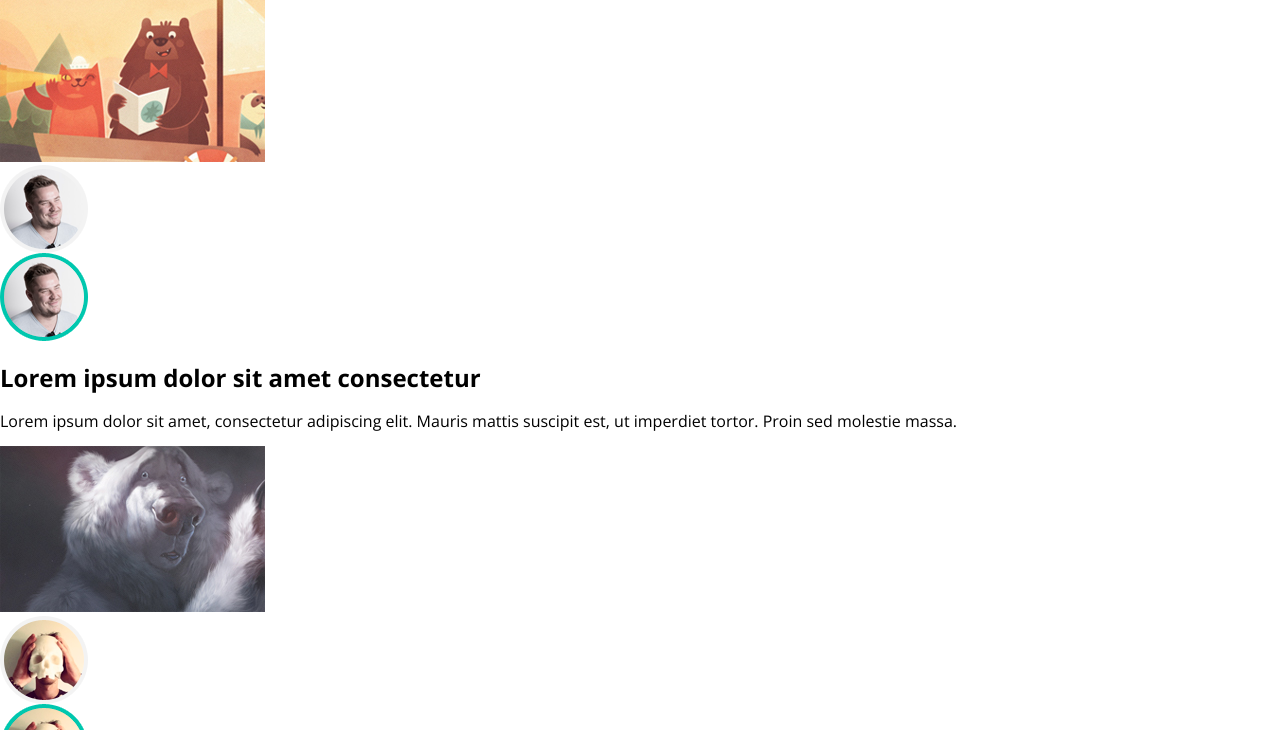
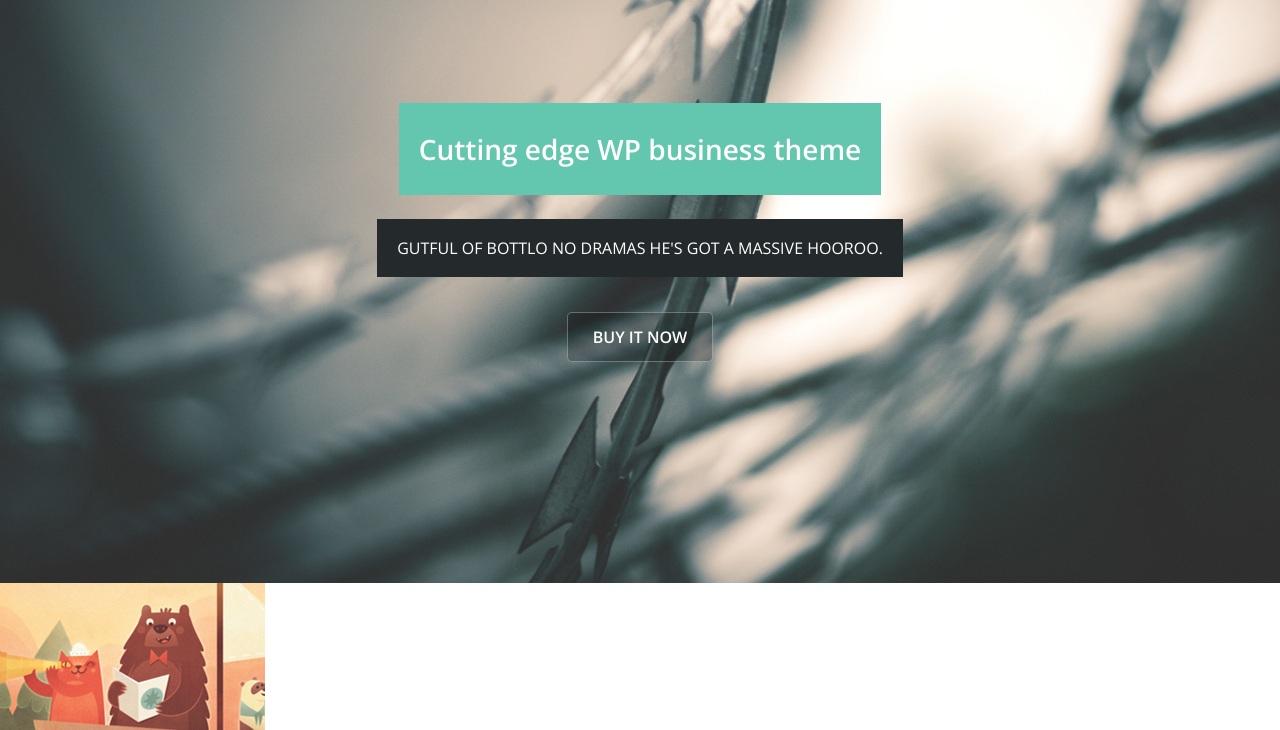
Before and after one commit to RianMarlon/Projeto-Final-Curso-Web-Design, a plain HTML site: page index.html in a window 1280 px wide. Shown: the part 607-1337 px from the top of the page. Drawn offline with nearby package versions, Linux system fonts and the light colour scheme.

Commit message:
Formatando com CSS a chamada principal, usando a classe hero

```diff
--- a/css/styles.css
+++ b/css/styles.css
@@ -2,6 +2,10 @@
 body{
     margin: 0;
     font-family: 'Open Sans', 'Sintony', sans-serif;
+}
+
+img{
+    max-width: 100%;
 }
 
 .header{
@@ -56,3 +60,49 @@ body{
 .header__nav a:hover{
     color: #63C6AE;
 }
+
+.hero{
+    height: 80vh;
+    padding: 40px 20px;
+    text-align: center;
+    background-image: url(../imagens/01.jpg);
+    background-size: cover;
+    display: flex;
+    flex-direction: column;
+    justify-content: center;
+    align-items: center;
+}
+
+.hero__title{
+    background-color: #63C6AE;
+    color: #FFF;
+    font-size: 28px;
+    font-weight: 600;
+    padding: 30px 20px;
+}
+
+.hero__title abbr{
+    text-decoration: none;
+}
+
+.hero__text{
+    background-color: #242A2C;
+    margin: 5px 30px 35px;
+    color: #FFF;
+    padding: 20px;
+    font-size: 16px;
+    text-transform: uppercase;
+}
+
+.hero__btn{
+    border: 1px solid rgba(255, 255, 255, 0.3);
+    background-color: rgba(0, 0, 0, 0.2);
+    border-radius: 5px;
+    padding: 15px 25px;
+    color: #FFF;
+    text-decoration: none;
+    font-size: none;
+    font-size: 16px;
+    font-weight: 600;
+    text-transform: uppercase;
+}
--- a/index.html
+++ b/index.html
@@ -48,15 +48,15 @@
 
             <main>
 
-                <section>
+                <section class="hero">
 
                     <h1 class="hero__title">
                     Cutting edge <abbr title="Wordpress">WP</abbr> business theme
                     </h1>
 
-                    <p>Gutful of bottlo no dramas he's got a massive hooroo.</p>
+                    <p class="hero__text">Gutful of bottlo no dramas he's got a massive hooroo.</p>
 
-                    <a href="#">Buy it now</a>
+                    <a href="#" class="hero__btn">Buy it now</a>
 
                 </section>
 
```
